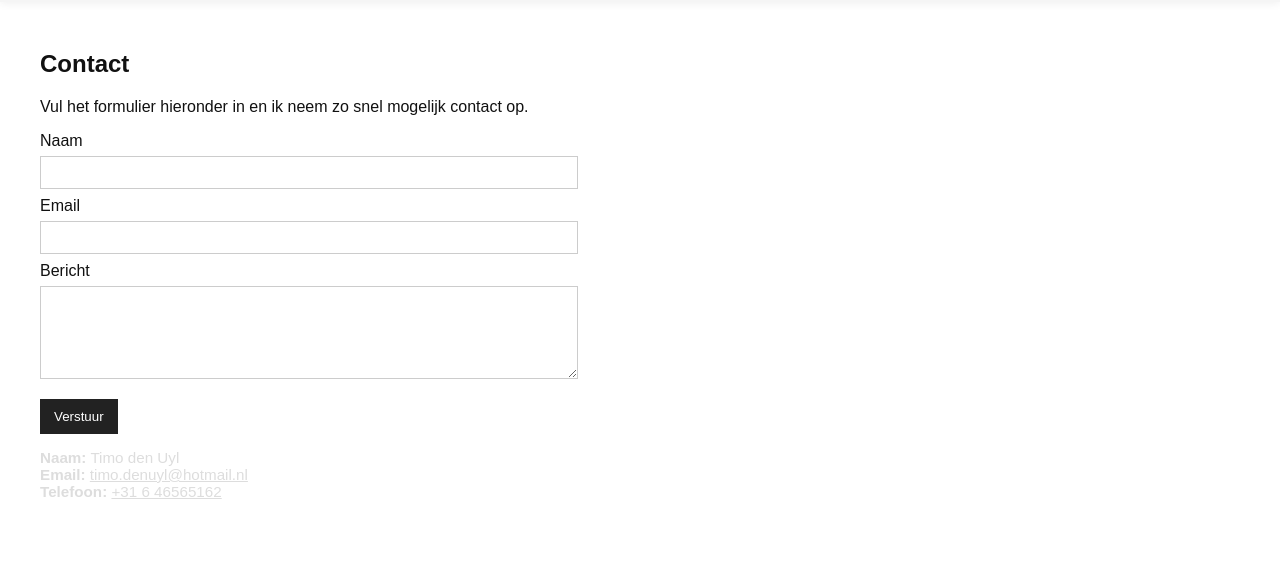
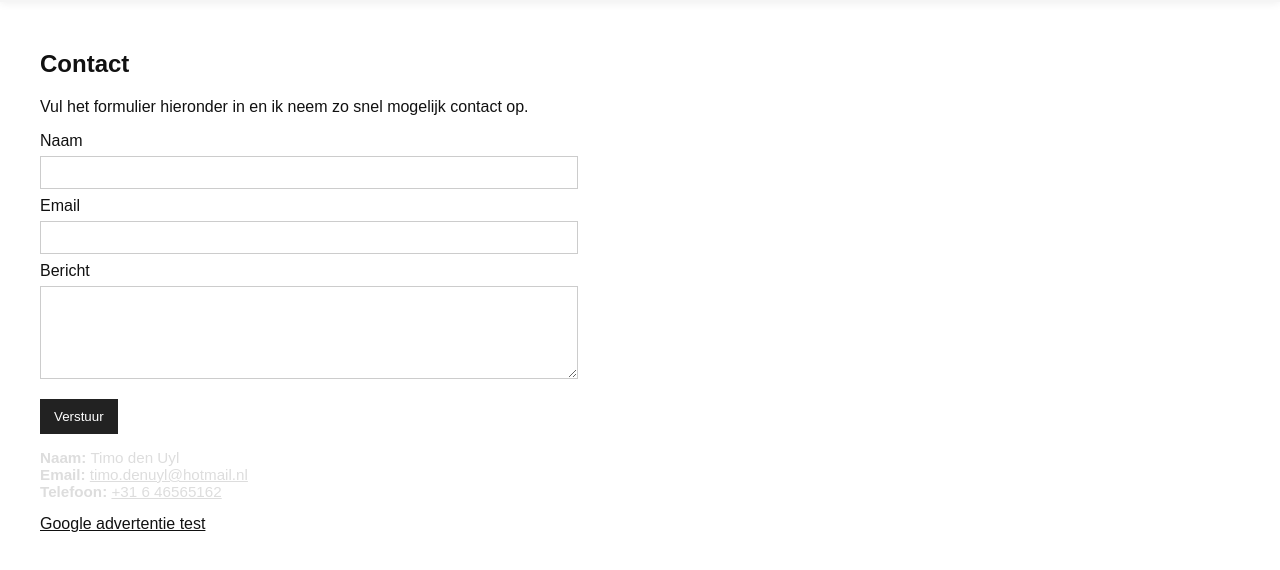
Before and after one commit to timodenuyl7/portfolio2, a plain HTML site: page contact.html in a window 1280 px wide. Shown: the part 40-610 px from the top of the page. Drawn offline with Linux system fonts and the light colour scheme.

Commit message:
Update contact.html

```diff
--- a/contact.html
+++ b/contact.html
@@ -33,6 +33,7 @@
       <strong>Email:</strong> <a href="mailto:timo.denuyl@hotmail.nl">timo.denuyl@hotmail.nl</a><br>
       <strong>Telefoon:</strong> <a href="tel:+31646565162">+31 6 46565162</a></p>
     </div>
+      <a href="advertentie-test.html">Google advertentie test</a>
   </main>
 
 </body>
```
